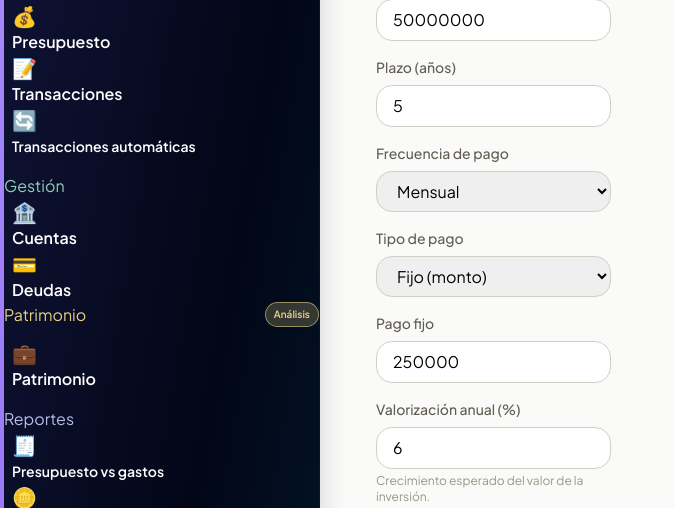
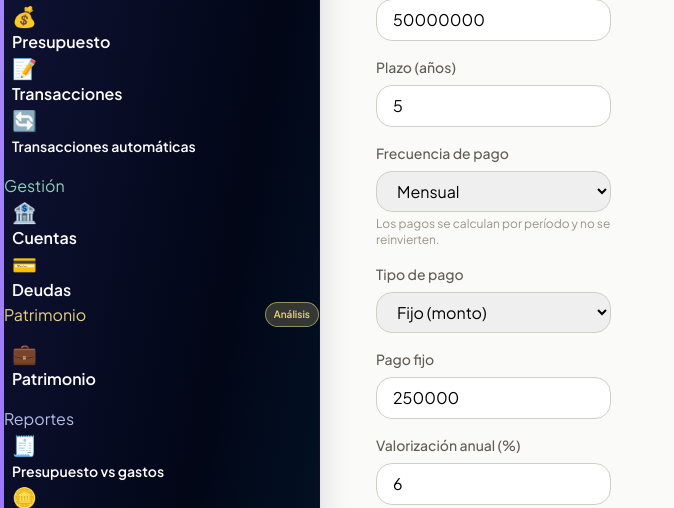
Before and after one commit to oscarems/personal_finances, a FastAPI app: page /investment-simulator in a window 1280 px wide. Shown: the part 229-737 px from the top of the page, without its empty margins (0-674 px from the left). Run offline with FastAPI, Linux system fonts and the light colour scheme; some libraries are stand-ins or nearby versions.

Commit message:
Clarify investment simulator payment periods

```diff
--- a/frontend/templates/investment_simulator.html
+++ b/frontend/templates/investment_simulator.html
@@ -32,6 +32,7 @@
                         <option value="semiannual">Semestral</option>
                         <option value="annual">Anual</option>
                     </select>
+                    <p class="text-xs text-gray-500 mt-1">Los pagos se calculan por período y no se reinvierten.</p>
                 </div>
                 <div>
                     <label class="block text-sm font-medium text-gray-700 mb-2">Tipo de pago</label>
@@ -47,9 +48,12 @@
                            class="w-full px-4 py-2 border border-gray-300 rounded-card">
                 </div>
                 <div id="percentageField" class="hidden">
-                    <label class="block text-sm font-medium text-gray-700 mb-2">Pago porcentual (%)</label>
+                    <label class="block text-sm font-medium text-gray-700 mb-2">Pago porcentual (%) por período</label>
                     <input type="number" id="paymentPercentage" value="0.8" step="0.01" min="0"
                            class="w-full px-4 py-2 border border-gray-300 rounded-card">
+                    <p class="text-xs text-gray-500 mt-1" id="percentageFrequencyHelp">
+                        El porcentaje se aplica sobre el valor de inversión del período.
+                    </p>
                 </div>
                 <div>
                     <label class="block text-sm font-medium text-gray-700 mb-2">Valorización anual (%)</label>
@@ -195,10 +199,14 @@
 
             <div class="card p-6">
                 <h4 class="font-semibold mb-4">Detalle del pago usado</h4>
-                <div class="grid grid-cols-1 md:grid-cols-3 gap-4 text-sm">
+                <div class="grid grid-cols-1 md:grid-cols-4 gap-4 text-sm">
                     <div>
                         <p class="text-gray-500">Tipo de pago</p>
                         <p id="usedPaymentType" class="font-semibold">-</p>
+                    </div>
+                    <div>
+                        <p class="text-gray-500">Frecuencia</p>
+                        <p id="usedPaymentFrequency" class="font-semibold">-</p>
                     </div>
                     <div>
                         <p class="text-gray-500">Monto usado</p>
@@ -261,12 +269,21 @@
         percentage: 'Porcentaje',
         historical: 'Promedio histórico'
     };
+    const paymentFrequencyLabels = {
+        monthly: 'Mensual',
+        bimonthly: 'Bimensual',
+        quarterly: 'Trimestral',
+        semiannual: 'Semestral',
+        annual: 'Anual'
+    };
 
     document.addEventListener('DOMContentLoaded', function() {
         const today = new Date().toISOString().split('T')[0];
         document.getElementById('investmentStartDate').value = today;
 
         document.getElementById('paymentType').addEventListener('change', updatePaymentFields);
+        document.getElementById('paymentFrequency').addEventListener('change', updateFrequencyHelp);
+        updateFrequencyHelp();
         updatePaymentFields();
 
         document.getElementById('investmentForm').addEventListener('submit', async (event) => {
@@ -284,12 +301,20 @@
         percentageField.classList.toggle('hidden', paymentType !== 'percentage');
     }
 
+    function updateFrequencyHelp() {
+        const frequency = document.getElementById('paymentFrequency').value;
+        const frequencyLabel = paymentFrequencyLabels[frequency] || '-';
+        const helpText = document.getElementById('percentageFrequencyHelp');
+        helpText.textContent = `El porcentaje se aplica sobre el valor de inversión del período (${frequencyLabel.toLowerCase()}).`;
+    }
+
     async function runSimulation() {
+        const paymentFrequency = document.getElementById('paymentFrequency').value;
         const paymentType = document.getElementById('paymentType').value;
         const payload = {
             initial_amount: parseFloat(document.getElementById('initialAmount').value),
             years: parseInt(document.getElementById('investmentYears').value, 10),
-            payment_frequency: document.getElementById('paymentFrequency').value,
+            payment_frequency: paymentFrequency,
             payment_type: paymentType,
             payment_amount: paymentType === 'fixed' ? parseFloat(document.getElementById('paymentAmount').value || 0) : null,
             payment_percentage: paymentType === 'percentage' ? parseFloat(document.getElementById('paymentPercentage').value || 0) : null,
@@ -319,10 +344,11 @@
             : 'Sin histórico';
 
         document.getElementById('usedPaymentType').textContent = paymentTypeLabels[paymentType];
+        document.getElementById('usedPaymentFrequency').textContent = paymentFrequencyLabels[paymentFrequency] || '-';
         document.getElementById('usedPaymentAmount').textContent = data.used_payment_amount
             ? formatCurrency(data.used_payment_amount)
             : 'Variable';
-        document.getElementById('usedPaymentPercentage').textContent = formatPercent(data.used_payment_percentage);
+        document.getElementById('usedPaymentPercentage').textContent = `${formatPercent(data.used_payment_percentage)} (${paymentFrequencyLabels[paymentFrequency] || '-'})`;
 
         renderSchedule(data.schedule);
 
```
